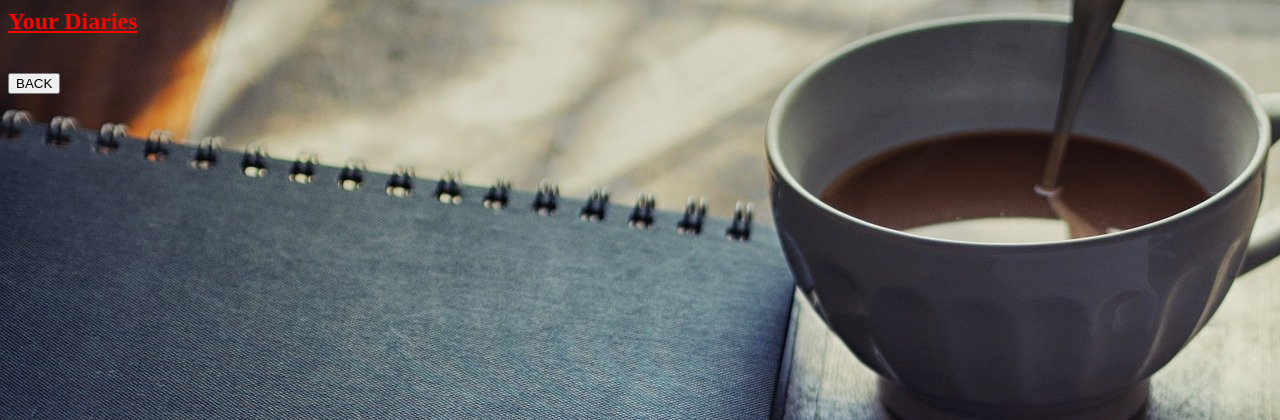
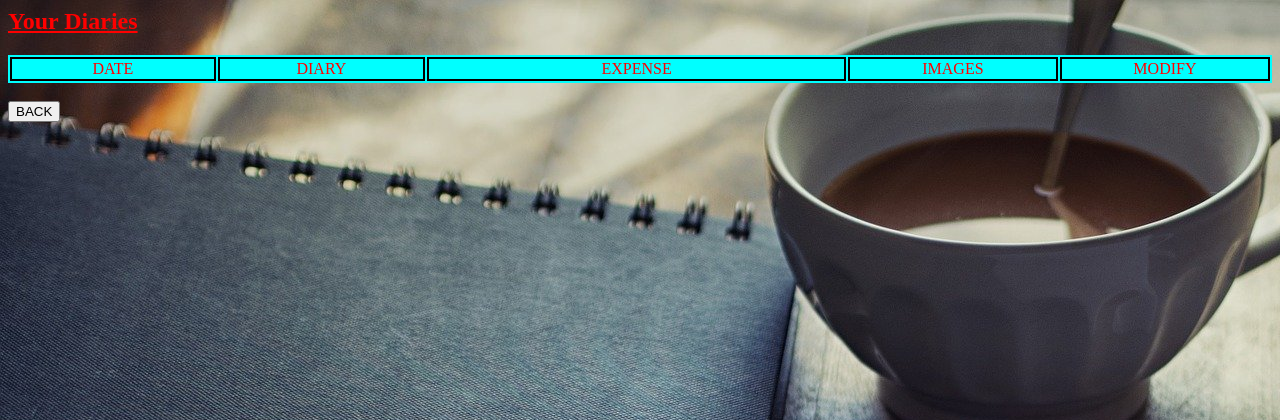
Before and after one commit to SwaroopShankar/DIGITAL_DIARY, a Flask app: page /dashboard/diary/ in a window 1280 px wide. Shown: the top 420 px of the page. Run offline with Flask 2, Linux system fonts and the light colour scheme; data that the repository does not hold is empty.

Commit message:
added expense but some error

```diff
--- a/Login/route.py
+++ b/Login/route.py
@@ -2,6 +2,7 @@
 from flask import Blueprint,render_template
 from decorators import login_required
 from db import db
+from datetime import date
 bp = Blueprint("dashboard_routes",__name__)
 
 @bp.route('/')
@@ -21,7 +22,23 @@ def images():
 
 @bp.route('/dashboard/diary/')
 def diary():
-  return render_template('diary.html',content=db.page.find())
+  def intersection(lst1, lst2):
+      lst3 = [value for value in lst1 if value in lst2]
+      return lst3
+  cont1 = db.page.find()
+  cont2 = db.expense.find()
+  date1 = []
+  date2 = []
+  for data1 in cont1:
+    date1.append(data1["date"])
+  for data2 in cont2:
+    date2.append(data2["date"])
+  print(intersection(date1,date2))
+  cont = []
+  dat = intersection(date1,date2)
+  for _ in dat:
+    cont.append(cont2)
+  return render_template('diary.html',content2=db.expense.find(),content1=db.page.find(),date = intersection(date1,date2),cont = cont)
 
 
 @bp.route('/dashboard/expenses/')
--- a/Login/templates/diary.html
+++ b/Login/templates/diary.html
@@ -14,9 +14,9 @@
       height: 70px;
     }
 
-  table {
+  .a{
     background-color: cyan;
-    width:680px;
+    width: 1500px;;
     table-layout:fixed;
   }
 
@@ -26,26 +26,57 @@
  <body style="background-image: url(/static/diary.jpg);">
   <div class="container my-3">
     <h2 style="color: red;"><u>Your Diaries</u> </h2>
+      <table style="background-color:cyan">
+      <td style="width: 240px;">DATE</td>
+      <td style="width: 240px;">DIARY</td>
+      <td style="width: 500px;">EXPENSE</td>
+      <td style="width: 240px;">IMAGES</td>
+      <td style="width: 240px;">MODIFY</td>
+      <!-- <td>MODIFY</td> -->
+    </table>
+        {%set i = 1%}
+        {% for data1 in content1 %}
 
-            {% for data in content %}
-            <table border="border">
+            <table border="border" class="a">
+
                 <tr>
-                  <td>{{data["body"]}}</td>
-                  <td>{{data["date"]}}</td>
-                  <td>
-                    <!-- {% set id = data["_id"] %}
-                    <form name="update" method="post" action="/user/update/{{id}}">
-                      <input type="submit" value="edit">
-                      <input type="submit" value="delete">
-                    </form> -->
-                    <input type="button" value="edit">
-                    <input type="button" value="delete">
+
+                  <td>{{data1["date"]}}</td>
+                  <td>{{data1["body"]}}</td>
+
+                  <td style="width: 500px;">
+
+                    {% if data1["date"] in date %}
+                    {% set d = data1["date"] %}
+                    {% set total = [0] %}
+
+                    {% for data2 in content2 %}
+
+                    {% if data2["date"] == d %}
+                    <table >
+                        <tr>
+
+                          <td style="width: 250px;">{{data2["cat"]}}</td>
+                          <td style="width: 250px;">{{data2["exp"]}}</td>
+
+                        </tr>
+                    </table>
+
+
+                    {% set _ = total.append(total.pop() + data2["exp"]|int) %}
+                    {%endif%}
+                  {% endfor %}
+                  {%set i = i+1 %}
+                  {%set content2 = content2%}
+                  Total expense:{{total[0]}}
+                  {% endif %}
                   </td>
+                  <td>None</td>
+                  <td> <input type="button" value="edit" style="padding: 10px;">
+                  <input type="button" value="delete" style="padding: 10px;"></td>
                 </tr>
             </table>
-          {% endfor %}
-        </table>
-
+        {% endfor %}
 
        <br>
 </div>
--- a/Login/templates/images.html
+++ b/Login/templates/images.html
@@ -64,9 +64,9 @@
     </ul>
     <p>Add image</p>
 
-<form action="/action_page.php">
+<form action="/action_page">
   <input type="file" id="myFile" name="filename">
-  <input type="submit">
+  <input type="submit" value="save" style="margin-left: 0px;">
 </form>
 </body>
 </html>
```
Also changed, not shown: Login/templates/expenses.html (+9 -0 lines), Login/user/routes.py (+62 -2 lines).
